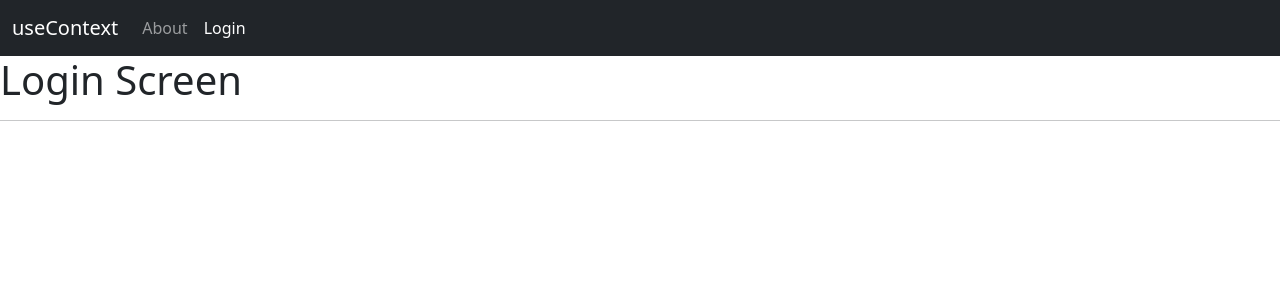
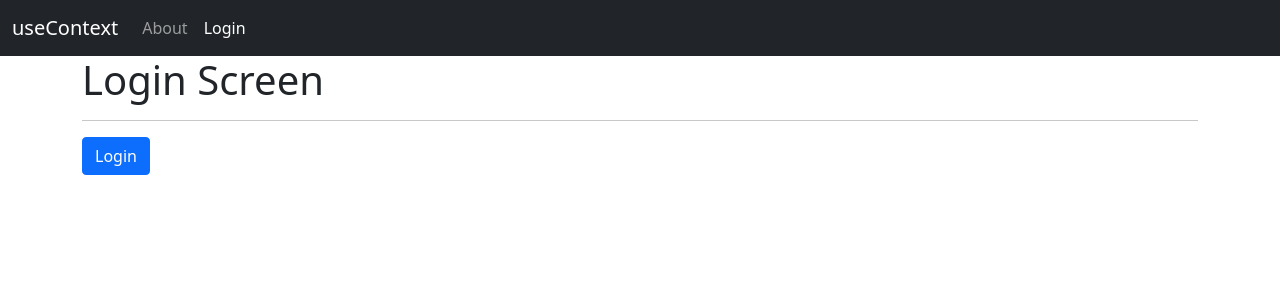
Before and after one commit to kevintroko/react-hooks-tutorial, a React (Create React App) app: page /login in a window 1280 px wide. Shown: the top 300 px of the page. Built offline with nearby package versions, Linux system fonts and the light colour scheme.

Commit message:
Add use context at login

```diff
--- a/src/components/09-useContext/AppRouter.js
+++ b/src/components/09-useContext/AppRouter.js
@@ -14,7 +14,7 @@
     <Router>
         <div>
             <NavBar />
-
+            <div className='container'>
               <Routes>
                   <Route path="about" element={<AboutScreen />} />
                   <Route path="login" element={<LoginScreen />} />
@@ -22,6 +22,7 @@
                   <Route path="*" element={<HomeScreen />} />
               </Routes>
             </div>
+        </div>
     </Router>
   );
 };
--- a/src/components/09-useContext/HomeScreen.js
+++ b/src/components/09-useContext/HomeScreen.js
@@ -1,10 +1,18 @@
-import React from 'react';
+import React, { useContext } from 'react';
+import { UserContext } from './UserContext';
 
 export const HomeScreen = () => {
+  const {user} = useContext(UserContext);
+  console.log(user);
+
   return (
   <div>
       <h1>Home Screen</h1>
       <hr/>
+
+      <pre>
+        { JSON.stringify(user, null, 3)}
+      </pre>
   </div>
   );
 };
--- a/src/components/09-useContext/LoginScreen.js
+++ b/src/components/09-useContext/LoginScreen.js
@@ -1,10 +1,21 @@
-import React from 'react';
+import React, { useContext } from 'react';
+import { UserContext } from './UserContext';
 
 export const LoginScreen = () => {
+  const { setUser } = useContext(UserContext);
+  console.log(setUser);
+
   return (
   <div>
       <h1>Login Screen</h1>
       <hr/>
+      <button className='btn btn-primary'
+              onClick={() => setUser({
+                id: 1,
+                name: 'Kevin',
+              })}>
+        Login
+      </button>
   </div>
   );
 };
--- a/src/components/09-useContext/MainApp.js
+++ b/src/components/09-useContext/MainApp.js
@@ -1,10 +1,19 @@
-import React from 'react';
+import React, { useState } from 'react';
 import { AppRouter } from './AppRouter';
+import { UserContext } from './UserContext';
 
 export const MainApp = () => {
+  const [user, setUser] = useState({});
+
+
   return (
   <div>
-      <AppRouter />
+      <UserContext.Provider value={{
+        user,
+        setUser
+      }}>
+        <AppRouter />
+      </UserContext.Provider>
   </div>
   );
 };
--- /dev/null
+++ b/src/components/09-useContext/UserContext.js
@@ -0,0 +1,3 @@
+import { createContext } from 'react';
+
+export const UserContext = createContext(null);
```
Lines whose indentation alone changed are shown as unchanged.
